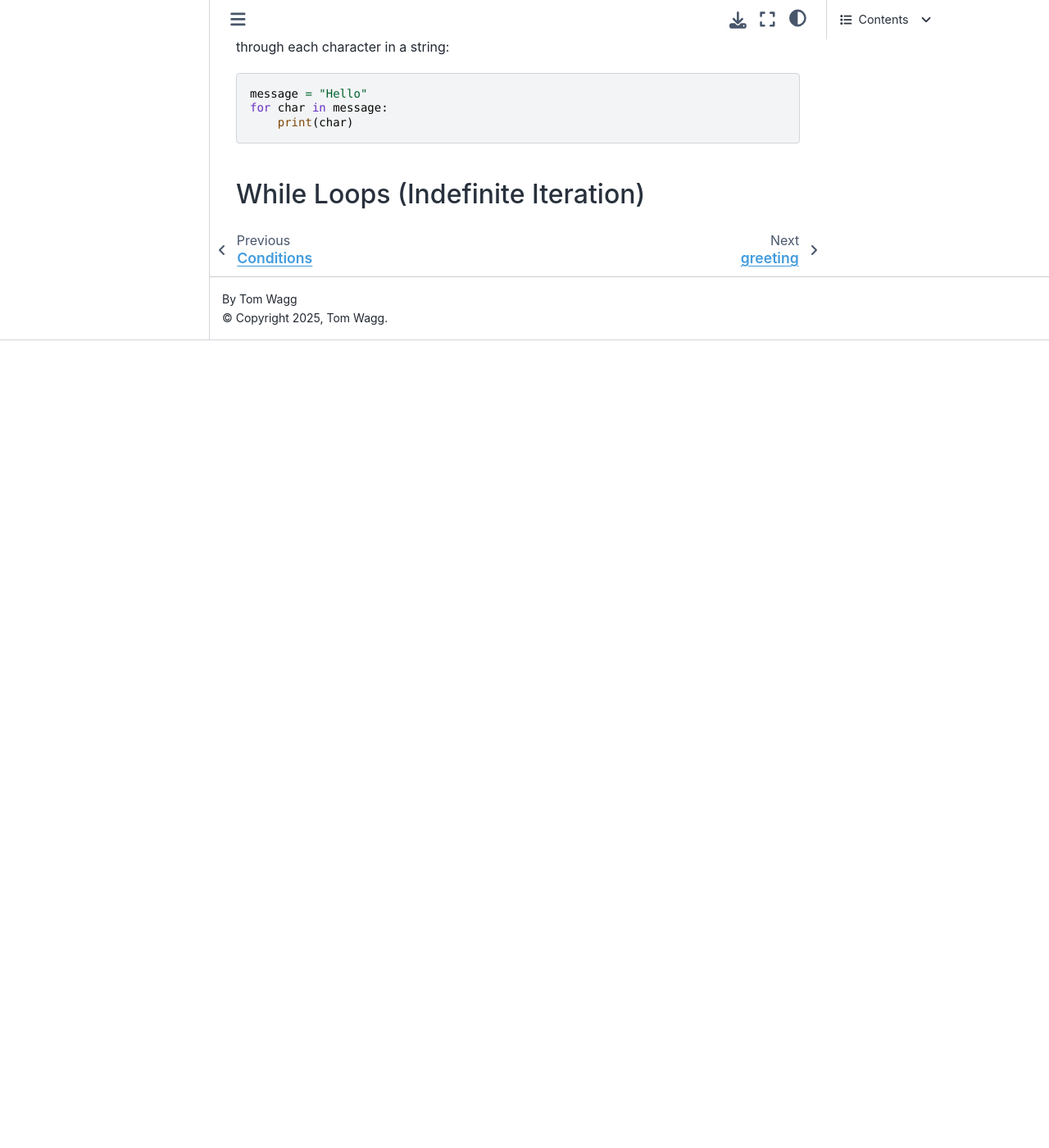
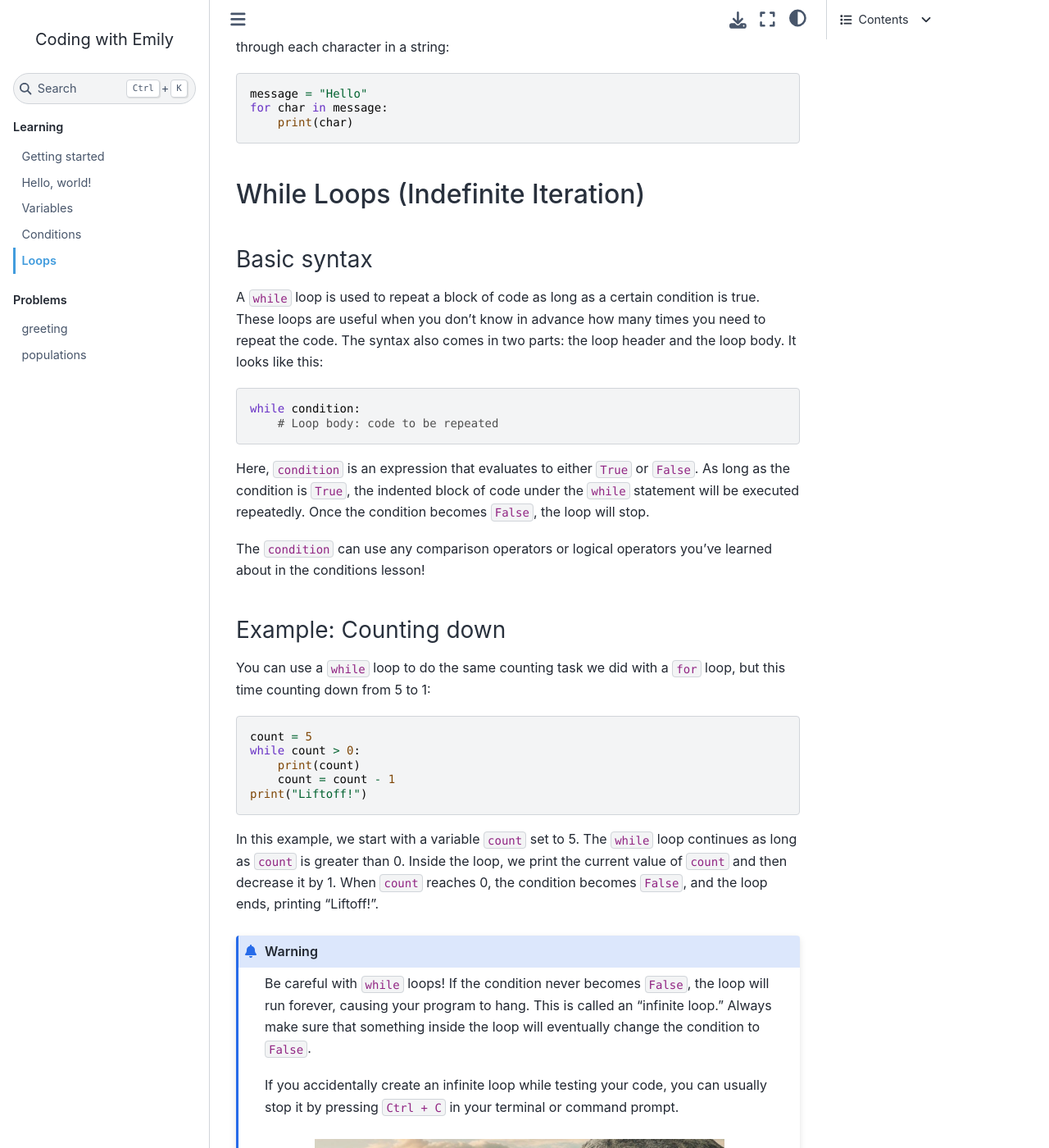
Before and after one commit to TomWagg/coding-with-em, a Sphinx documentation site: the page built from docs/pages/learning/loops.rst, in a window 1280 px wide and 1400 px high, scrolled down 1807 px. Shown: the whole window at 82% size. Built offline with Sphinx 7.4.7 and the Sphinx Book theme 1.1.4, drawn with Linux system fonts in a browser that asks for light colours; before the commit the page ends 2222 px from its top, so only the background shows below that; some of the changed text lies outside the part shown.

Commit message:
conditions and loops done

```diff
--- a/docs/index.rst
+++ b/docs/index.rst
@@ -16,3 +16,4 @@
     :caption: Problems
 
     pages/problems/greeting
+    pages/problems/populations
--- a/docs/pages/learning/conditions.rst
+++ b/docs/pages/learning/conditions.rst
@@ -134,3 +134,9 @@
 .. dropdown:: Click to show answer
 
     This condition checks if the user is either between 18 and 65 years old (inclusive) or if their age is an even number. If either of these conditions is true, it prints "You met the condition!" Otherwise, it prints "Suck it up, buttercup."
+
+
+Practice Problem
+----------------
+
+Now that you've learned about conditions, try applying this knowledge in the practice problem found in part three of the `greeting <../problems/greeting.html>`_ problem in the Problems section.
--- a/docs/pages/learning/loops.rst
+++ b/docs/pages/learning/loops.rst
@@ -80,3 +80,71 @@
 
 While Loops (Indefinite Iteration)
 ----------------------------------
+
+Basic syntax
+^^^^^^^^^^^^
+
+A ``while`` loop is used to repeat a block of code as long as a certain condition is true. These loops are useful when you don't know in advance how many times you need to repeat the code. The syntax also comes in two parts: the loop header and the loop body. It looks like this:
+
+.. code-block:: python
+
+    while condition:
+        # Loop body: code to be repeated
+
+Here, ``condition`` is an expression that evaluates to either ``True`` or ``False``. As long as the condition is ``True``, the indented block of code under the ``while`` statement will be executed repeatedly. Once the condition becomes ``False``, the loop will stop.
+
+The ``condition`` can use any comparison operators or logical operators you've learned about in the conditions lesson!
+
+Example: Counting down
+^^^^^^^^^^^^^^^^^^^^^^
+
+You can use a ``while`` loop to do the same counting task we did with a ``for`` loop, but this time counting down from 5 to 1:
+
+.. code-block:: python
+
+    count = 5
+    while count > 0:
+        print(count)
+        count = count - 1
+    print("Liftoff!")
+
+In this example, we start with a variable ``count`` set to 5. The ``while`` loop continues as long as ``count`` is greater than 0. Inside the loop, we print the current value of ``count`` and then decrease it by 1. When ``count`` reaches 0, the condition becomes ``False``, and the loop ends, printing "Liftoff!".
+
+.. admonition:: Warning
+
+    Be careful with ``while`` loops! If the condition never becomes ``False``, the loop will run forever, causing your program to hang. This is called an "infinite loop." Always make sure that something inside the loop will eventually change the condition to ``False``.
+
+    If you accidentally create an infinite loop while testing your code, you can usually stop it by pressing ``Ctrl + C`` in your terminal or command prompt.
+
+    .. figure:: ../../_static/sisyphus.jpeg
+        :align: center
+        :width: 500px
+
+        Don't be like Sisyphus, stuck in an endless loop!
+
+
+Example: Guessing game
+^^^^^^^^^^^^^^^^^^^^^^
+
+Here's an example of a simple guessing game using a ``while`` loop:
+
+.. code-block:: python
+
+    secret_number = 7
+    guess = -1
+
+    while guess != secret_number:
+        guess = int(input("Guess the secret number (between 1 and 10): "))
+        if guess < secret_number:
+            print("Too low! Try again.")
+        elif guess > secret_number:
+            print("Too high! Try again.")
+        else:
+            print("Congratulations! You guessed the secret number.")
+
+In this example, the program keeps asking the user to guess the secret number until they get it right. The loop continues as long as the user's guess is not equal to the secret number. Inside the loop, we provide feedback on whether the guess was too low or too high.
+
+Problem time!
+-------------
+
+Now that you've learned about loops and conditions, try applying this knowledge in the `populations <../problems/populations.html>`_ problem in the Problems section.
```
Also changed, not shown: docs/_static/sisyphus.jpeg (added).
